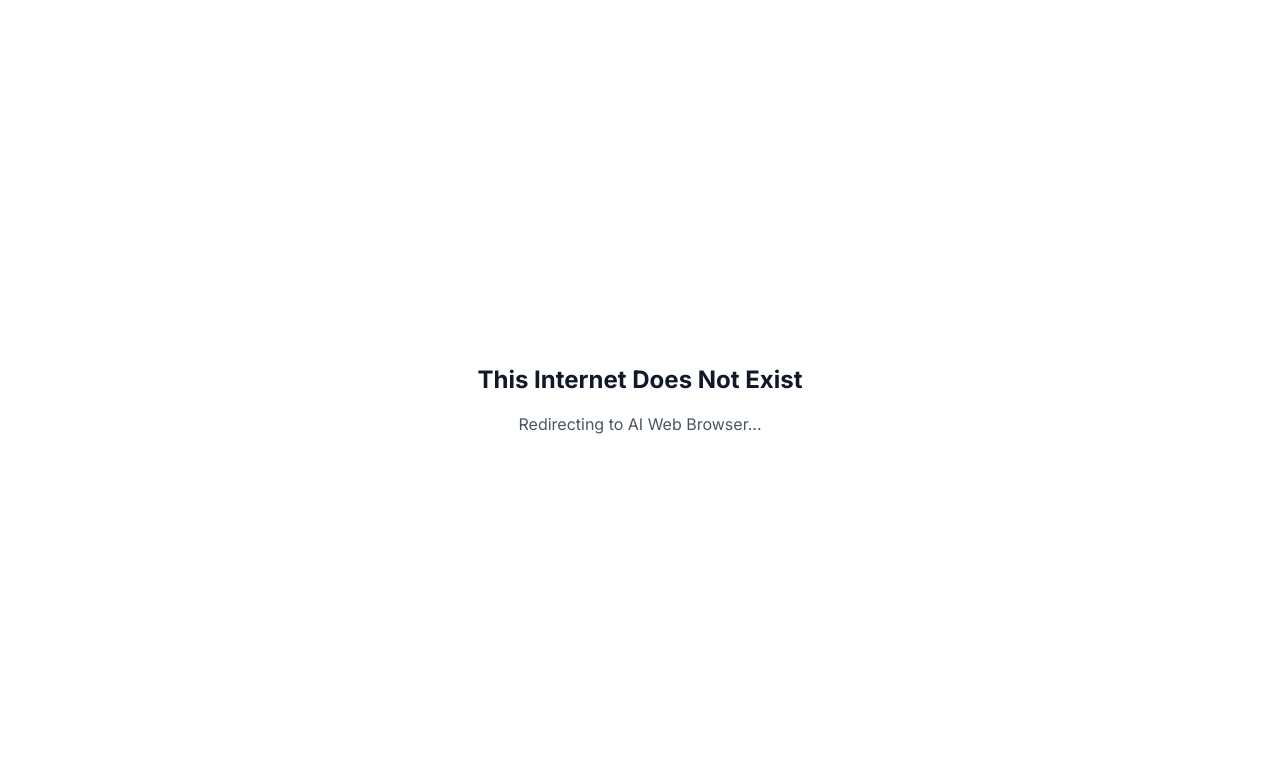
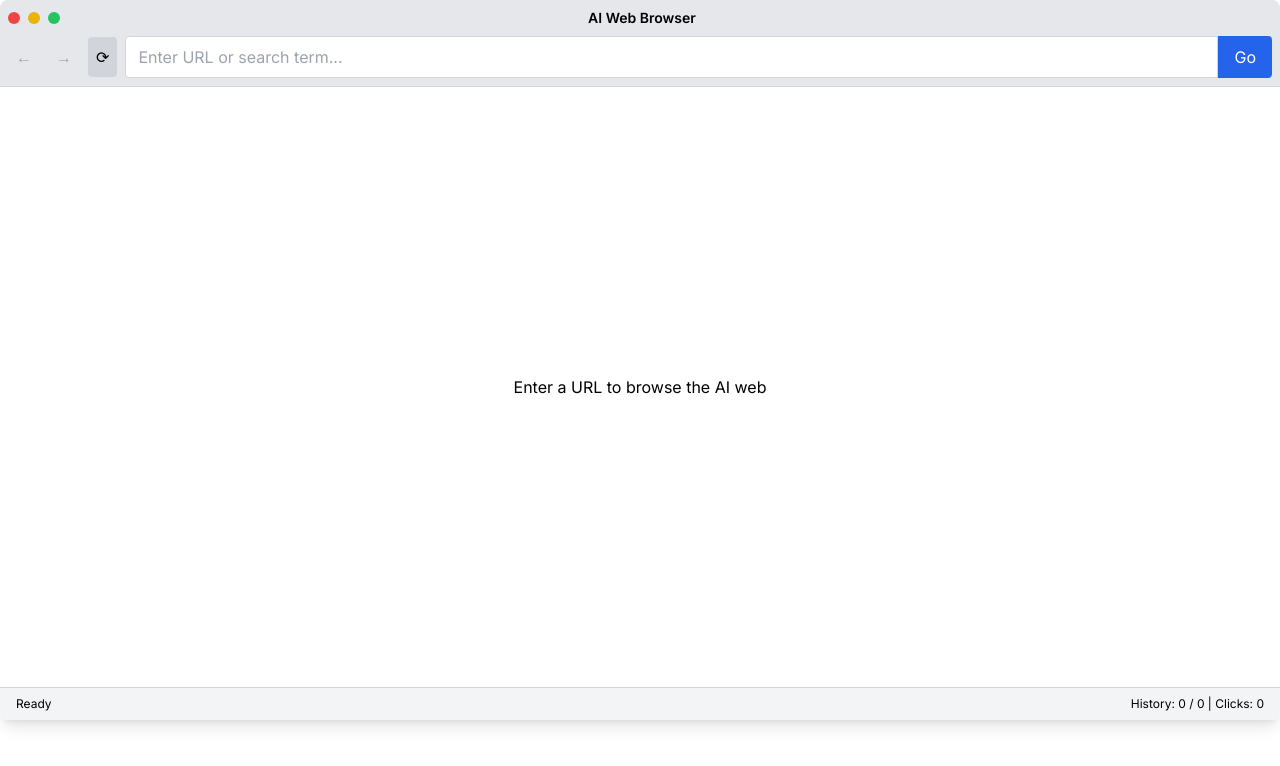
Before and after one commit to thegarrettscott/dotai, a Next.js app: page / in a window 1280 px wide. Before the commit this address had no page. Shown: the top 766 px of the page. Built offline with nearby package versions, Linux system fonts and the light colour scheme.

Commit message:
Make browser the index page - remove redirects

```diff
--- a/app/browser/page.tsx
+++ /dev/null
@@ -1,9 +0,0 @@
-import { WebBrowser } from '@/components/WebBrowser'
-
-export default function BrowserPage() {
-  return (
-    <div className="min-h-screen bg-white">
-      <WebBrowser />
-    </div>
-  )
-}
--- a/app/page.tsx
+++ b/app/page.tsx
@@ -1,24 +1,9 @@
-'use client'
-
-import { useEffect } from 'react'
-import { useRouter } from 'next/navigation'
+import { WebBrowser } from '@/components/WebBrowser'
 
 export default function Home() {
-  const router = useRouter()
-
-  useEffect(() => {
-    // Redirect to browser page
-    router.push('/browser')
-  }, [router])
-
   return (
-    <div className="min-h-screen bg-white flex items-center justify-center">
-      <div className="text-center">
-        <h1 className="text-2xl font-bold text-gray-900 mb-4">
-          This Internet Does Not Exist
-        </h1>
-        <p className="text-gray-600">Redirecting to AI Web Browser...</p>
-      </div>
+    <div className="min-h-screen bg-white">
+      <WebBrowser />
     </div>
   )
 }
```
